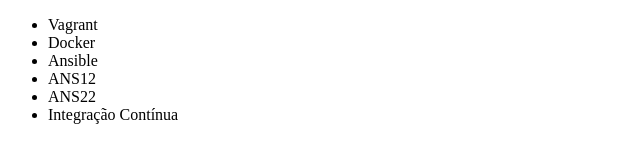
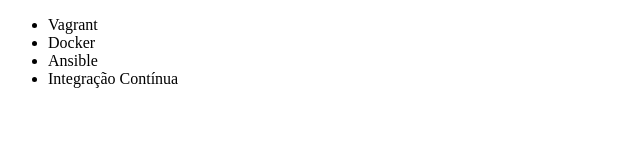
Before and after one commit to mateus-rios/ini, a plain HTML site: page index.html in a window 1280 px wide. Shown: the whole page, without its empty margins (0-640 px from the left). Drawn offline with Linux system fonts and the light colour scheme.

Commit message:
Revert "novas alterações"
This reverts commit bf2715b182de658fc8ca73510195eaf3a1dd03cb.

```diff
--- a/index.html
+++ b/index.html
@@ -11,8 +11,6 @@
         <li>Vagrant</li>
         <li>Docker</li>
         <li>Ansible</li>
-        <li>ANS12</li>
-        <li>ANS22</li>
         <li>Integração Contínua</li>
     </ul>
 </body>
```
